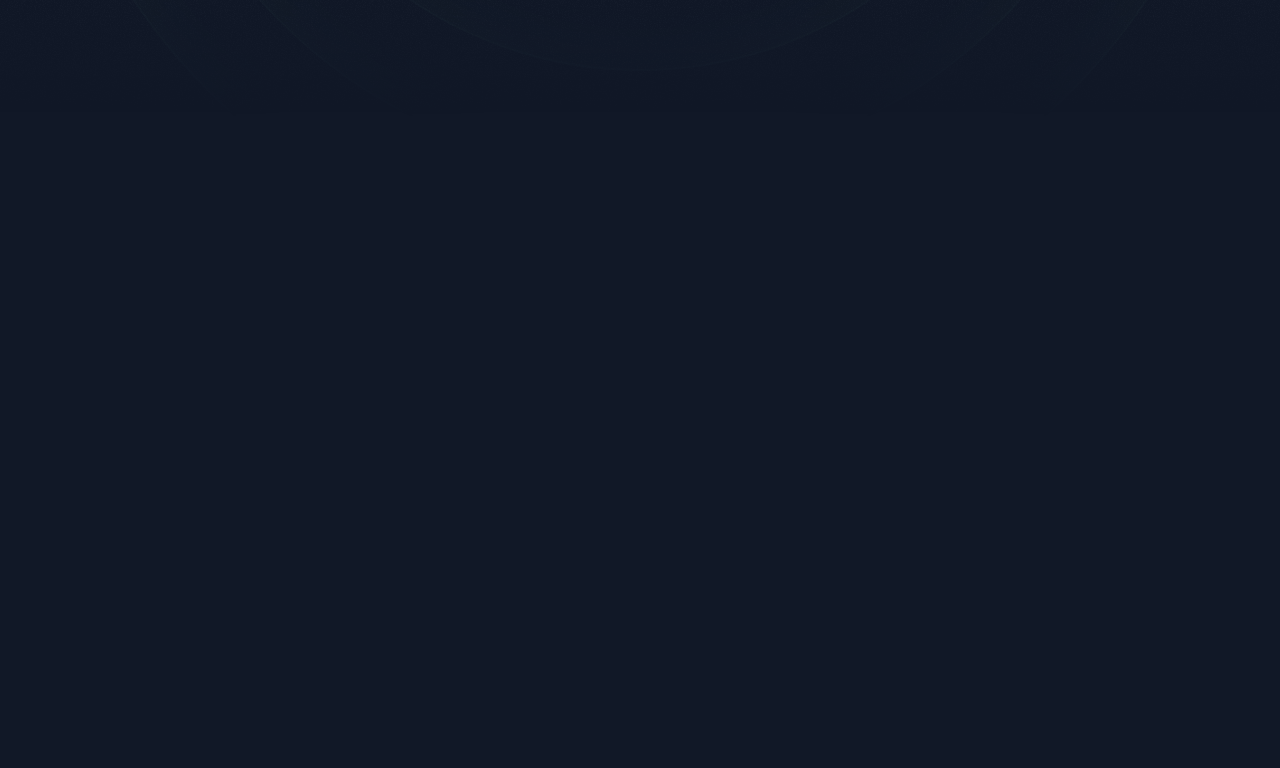
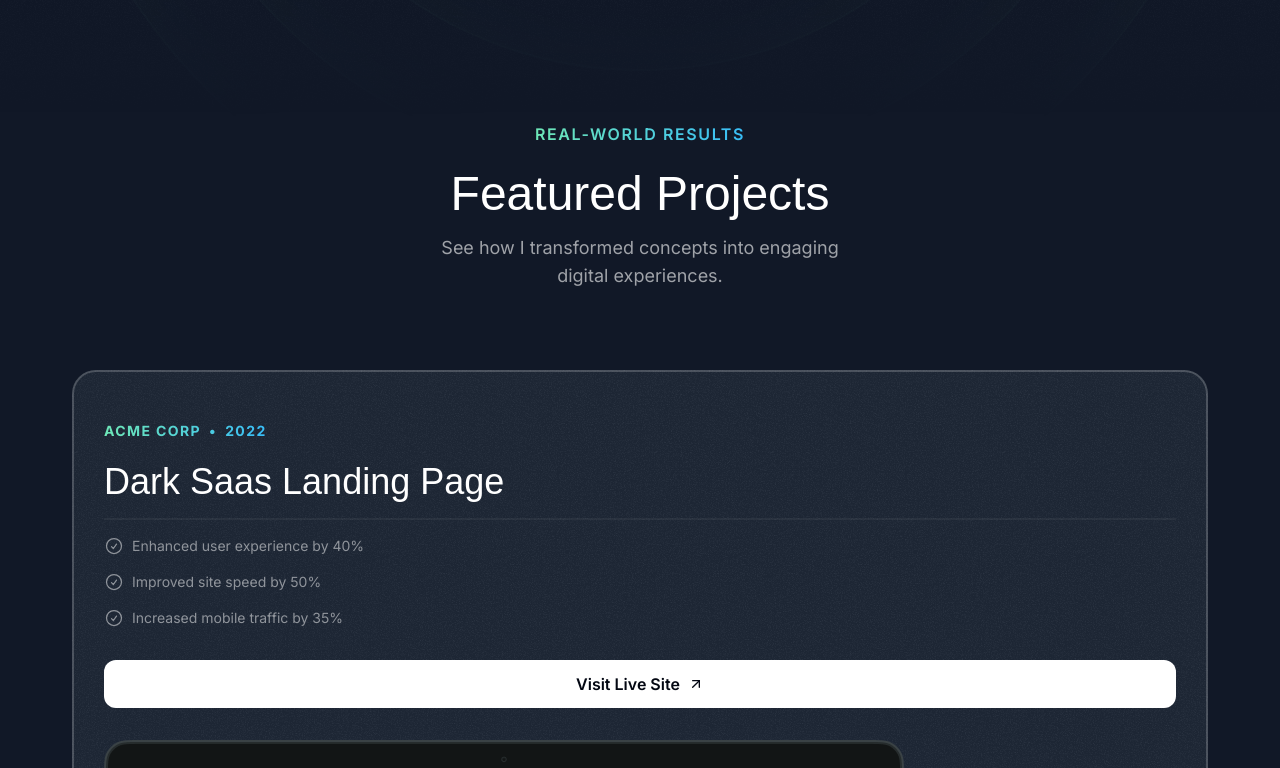
Before and after one commit to edememediong1/swe_portfolio, a Next.js app: page / in a window 1280 px wide. Shown: the part 800-1568 px from the top of the page. Before the commit the page ends 1071 px from the top, so only its background shows below. Built offline with nearby package versions, Linux system fonts and the light colour scheme; a web font is replaced by a local one.

Commit message:
feat: added the projects section#1

```diff
--- a/src/app/page.tsx
+++ b/src/app/page.tsx
@@ -1,5 +1,6 @@
 import { Header } from "@/sections/Header";
 import { HeroSection } from "@/sections/Hero";
+import { ProjectsSection } from "@/sections/Projects";
 
 
 export default function Home() {
@@ -7,6 +8,7 @@
     <div>
       <Header />
       <HeroSection/>
+      <ProjectsSection/>
     </div>
   );
 }
--- a/src/sections/Projects.tsx
+++ b/src/sections/Projects.tsx
@@ -1,6 +1,11 @@
 import darkSaasLandingPage from "@/assets/images/dark-saas-landing-page.png";
 import lightSaasLandingPage from "@/assets/images/light-saas-landing-page.png";
 import aiStartupLandingPage from "@/assets/images/ai-startup-landing-page.png";
+import CheckCircleIcon from '@/assets/icons/check-circle.svg';
+import ArrowUpRightIcon from '@/assets/icons/arrow-up-right.svg'
+import grainImage from '@/assets/images/grain.jpg'
+import Image from "next/image";
+
 
 const portfolioProjects = [
   {
@@ -42,5 +47,45 @@
 ];
 
 export const ProjectsSection = () => {
-  return <div>Projects Section</div>;
+  return (
+  <section className="pb-16">
+    <div className="container">
+      <div className="flex justify-center">
+        <p className="uppercase font-semibold tracking-widest bg-gradient-to-r from-emerald-300 to-sky-400 text-transparent bg-clip-text text-center">Real-world Results</p>
+      </div>
+      <h2 className="font-serif text-3xl md:text-5xl text-center mt-6">Featured Projects</h2>
+      <p className="text-center md:text-lg text-white/60 mt-4 max-w-md mx-auto">See how I transformed concepts into engaging digital experiences.</p>
+      <div className="flex flex-col mt-10 md:mt-20 gap-20">
+        {portfolioProjects.map((project) => (
+          <div key={project.title} className="bg-gray-800 rounded-3xl z-0 relative overflow-hidden after:content-[''] after:z-10 after:absolute after:inset-0 after:outline after:-outline-offset-2 after:rounded-3xl  after:outline-white/20 px-8 pt-8 md:pt-12 md:px-10after:pointer-events-none">
+          <div className="absolute inset-0 -z-10 opacity-5" style={{backgroundImage: `url(${grainImage.src})`}}/>
+          <div className="bg-gradient-to-r from-emerald-300 to-sky-400 inline-flex font-bold uppercase tracking-widest text-sm gap-2 text-transparent bg-clip-text">
+            <span>{project.company}</span>
+            <span>&bull;</span>
+            <span>{project.year}</span>
+          </div>
+
+            <h3 className="font-serif text-2xl mt-2 md:text-4xl md:mt-5">{project.title}</h3>
+            <hr className="border-t-2 border-white/5 mt-4"/>
+            <ul className="flex flex-col gap-4 mt-4">
+              {project.results.map((result) => (
+                <li key={result.title} className='flex gap-2 text-sm text-white/50'>
+                  <CheckCircleIcon className='size-5'/>
+                  <span>{result.title}</span>
+                </li>
+              ))}
+            </ul>
+            <a href={project.link}>
+              <button className="bg-white text-gray-950 h-12 w-full rounded-xl font-semibold inline-flex items-center justify-center gap-2 mt-8">
+                <span>Visit Live Site</span>
+                <ArrowUpRightIcon className='size-4' />
+              </button>
+            </a>
+            <Image src={project.image} alt={project.title} className="mt-8 -mb-4"/>
+          </div>
+        ))}
+      </div>
+    </div>
+  </section>
+  );
 };
```
